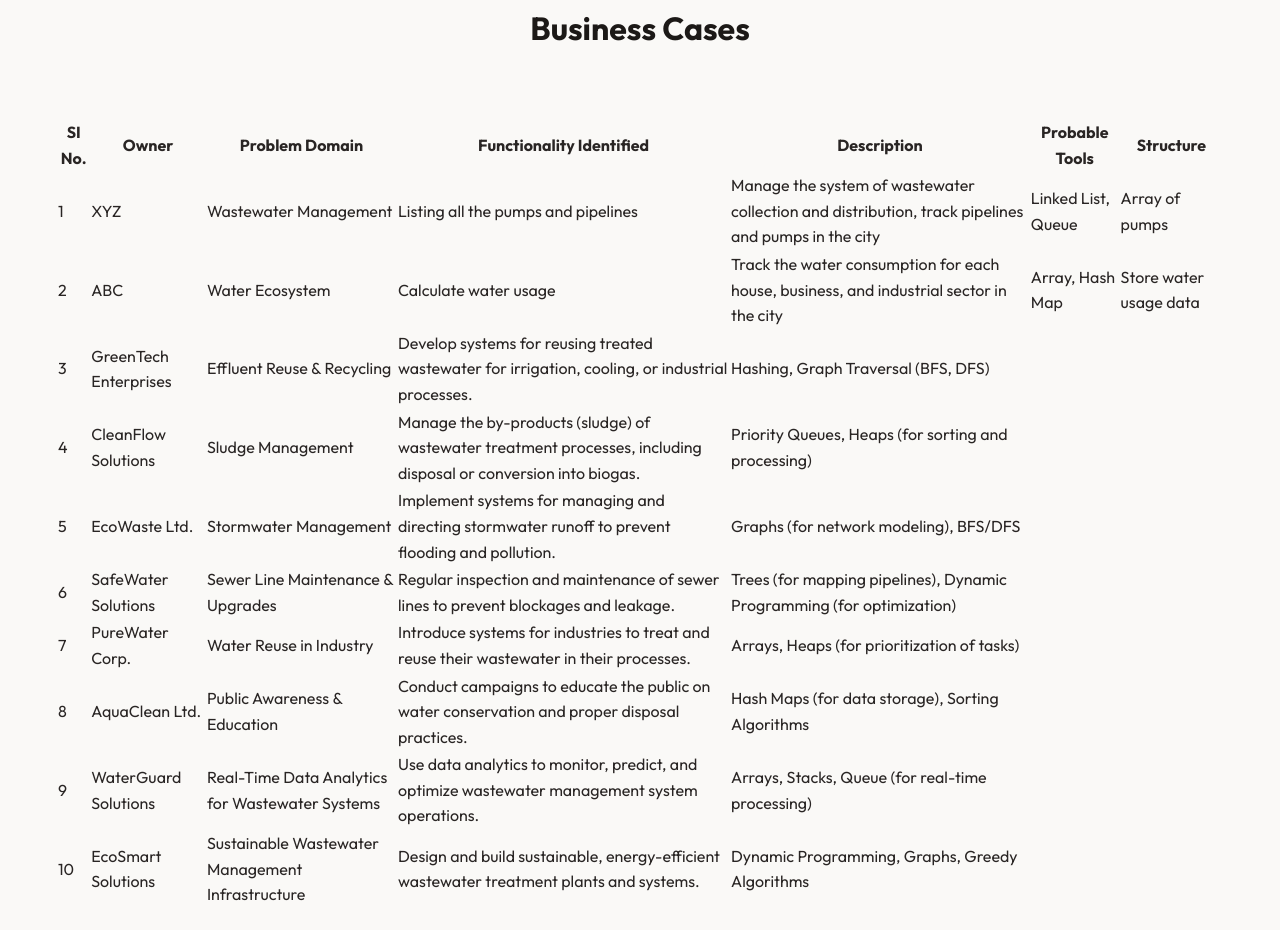
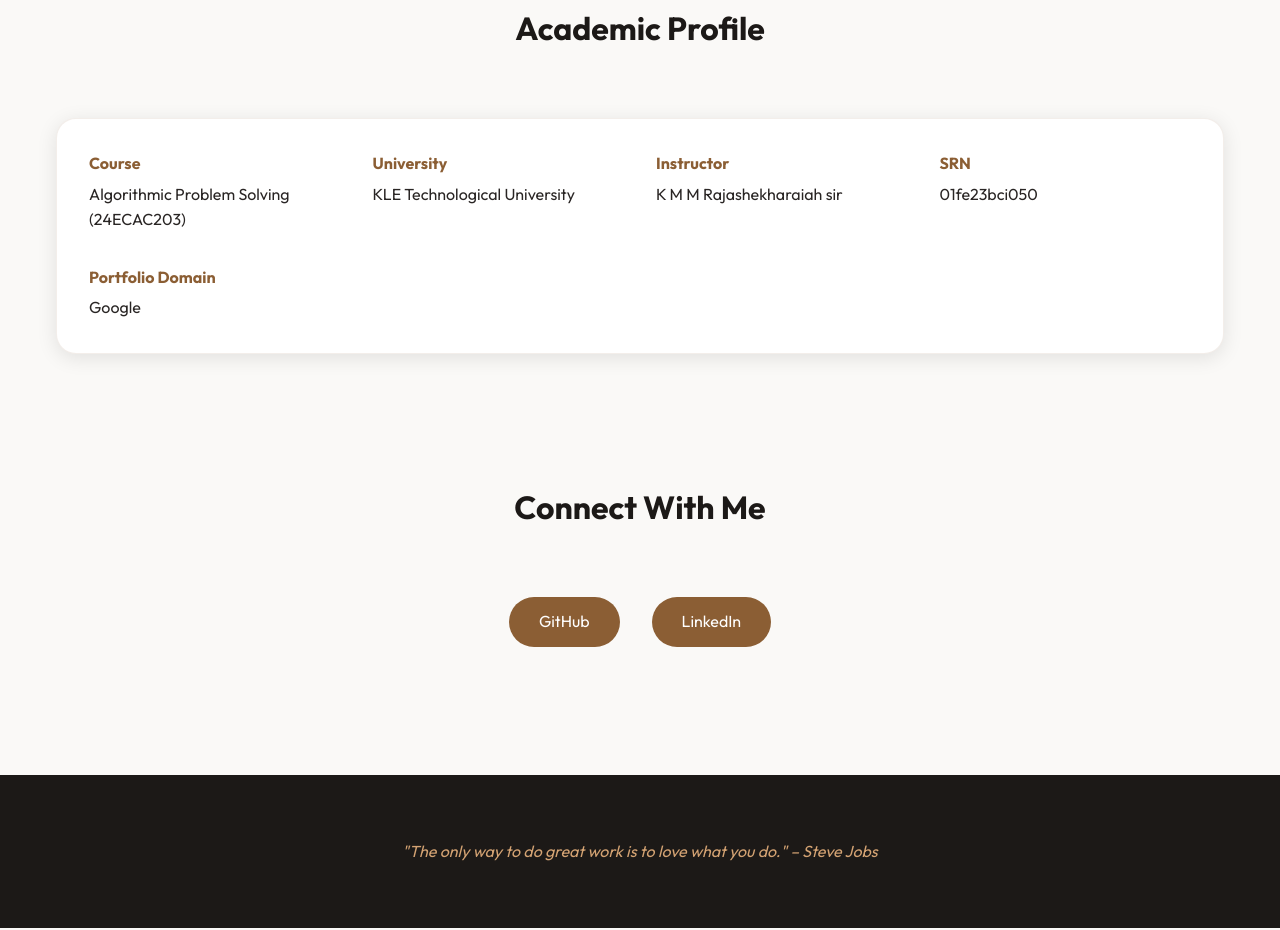
Before and after one commit to Adrashrd/portfolio.github.io, a plain HTML site: page index.html in a window 1280 px wide. Shown: the part 1870-2800 px from the top of the page. Drawn offline with Linux system fonts and the light colour scheme.

Commit message:
Update index.html

```diff
--- a/index.html
+++ b/index.html
@@ -102,103 +102,6 @@
             </div>
         </section>
 
-        <!-- Business Cases Section -->
-        <section id="business-cases" class="section business-cases-section">
-            <div class="container">
-                <h2 class="section-title">Business Cases</h2>
-                <table class="business-cases-table">
-                    <thead>
-                        <tr>
-                            <th>SI No.</th>
-                            <th>Owner</th>
-                            <th>Problem Domain</th>
-                            <th>Functionality Identified</th>
-                            <th>Description</th>
-                            <th>Probable Tools</th>
-                            <th>Structure</th>
-                        </tr>
-                    </thead>
-                    <tbody>
-                        <tr>
-                            <td>1</td>
-                            <td>XYZ</td>
-                            <td>Wastewater Management</td>
-                            <td>Listing all the pumps and pipelines</td>
-                            <td>Manage the system of wastewater collection and distribution, track pipelines and pumps in the city</td>
-                            <td>Linked List, Queue</td>
-                            <td>Array of pumps</td>
-                        </tr>
-                        <tr>
-                            <td>2</td>
-                            <td>ABC</td>
-                            <td>Water Ecosystem</td>
-                            <td>Calculate water usage</td>
-                            <td>Track the water consumption for each house, business, and industrial sector in the city</td>
-                            <td>Array, Hash Map</td>
-                            <td>Store water usage data</td>
-                        </tr>
-
-                        <tr>
-                            <td>3</td>
-                            <td>GreenTech Enterprises</td>
-                            <td>Effluent Reuse & Recycling</td>
-                            <td>Develop systems for reusing treated wastewater for irrigation, cooling, or industrial processes.</td>
-                            <td>Hashing, Graph Traversal (BFS, DFS)</td>
-                        </tr>
-                        <tr>
-                            <td>4</td>
-                            <td>CleanFlow Solutions</td>
-                            <td>Sludge Management</td>
-                            <td>Manage the by-products (sludge) of wastewater treatment processes, including disposal or conversion into biogas.</td>
-                            <td>Priority Queues, Heaps (for sorting and processing)</td>
-                        </tr>
-                        <tr>
-                            <td>5</td>
-                            <td>EcoWaste Ltd.</td>
-                            <td>Stormwater Management</td>
-                            <td>Implement systems for managing and directing stormwater runoff to prevent flooding and pollution.</td>
-                            <td>Graphs (for network modeling), BFS/DFS</td>
-                        </tr>
-                        <tr>
-                            <td>6</td>
-                            <td>SafeWater Solutions</td>
-                            <td>Sewer Line Maintenance & Upgrades</td>
-                            <td>Regular inspection and maintenance of sewer lines to prevent blockages and leakage.</td>
-                            <td>Trees (for mapping pipelines), Dynamic Programming (for optimization)</td>
-                        </tr>
-                        <tr>
-                            <td>7</td>
-                            <td>PureWater Corp.</td>
-                            <td>Water Reuse in Industry</td>
-                            <td>Introduce systems for industries to treat and reuse their wastewater in their processes.</td>
-                            <td>Arrays, Heaps (for prioritization of tasks)</td>
-                        </tr>
-                        <tr>
-                            <td>8</td>
-                            <td>AquaClean Ltd.</td>
-                            <td>Public Awareness & Education</td>
-                            <td>Conduct campaigns to educate the public on water conservation and proper disposal practices.</td>
-                            <td>Hash Maps (for data storage), Sorting Algorithms</td>
-                        </tr>
-                        <tr>
-                            <td>9</td>
-                            <td>WaterGuard Solutions</td>
-                            <td>Real-Time Data Analytics for Wastewater Systems</td>
-                            <td>Use data analytics to monitor, predict, and optimize wastewater management system operations.</td>
-                            <td>Arrays, Stacks, Queue (for real-time processing)</td>
-                        </tr>
-                        <tr>
-                            <td>10</td>
-                            <td>EcoSmart Solutions</td>
-                            <td>Sustainable Wastewater Management Infrastructure</td>
-                            <td>Design and build sustainable, energy-efficient wastewater treatment plants and systems.</td>
-                            <td>Dynamic Programming, Graphs, Greedy Algorithms</td>
-                        </tr>
-                    </tbody>
-                </table>
-            </div>
-        </section>
-
         <section class="section academic-section">
             <div class="container">
                 <h2 class="section-title">Academic Profile</h2>
```
